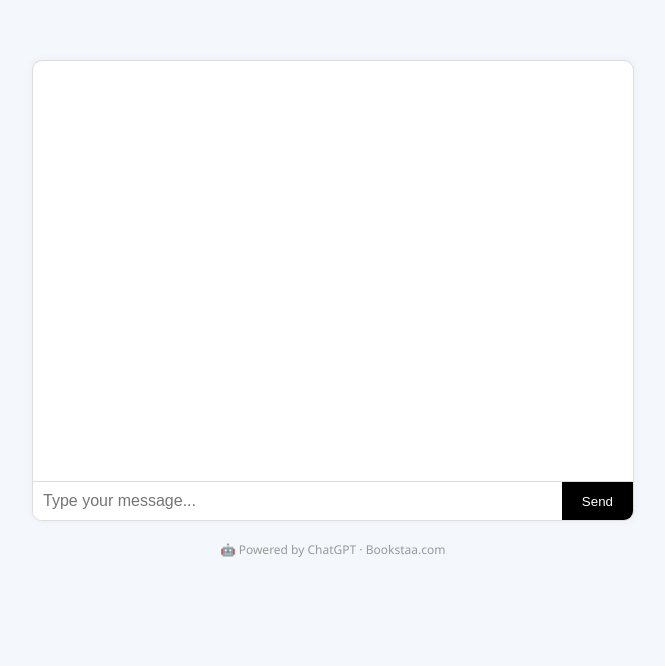
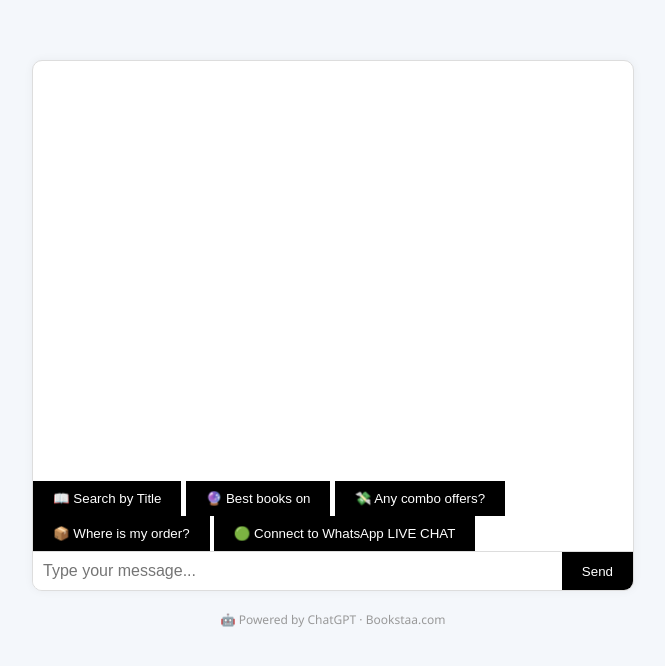
Before and after one commit to bookstaa/BookstaaChatbot, a website: page index.html in a window 1280 px wide. Shown: the whole page, without its empty margins (307-972 px from the left). Drawn offline with Linux system fonts and the light colour scheme.

Commit message:
Update index.html

```diff
--- a/index.html
+++ b/index.html
@@ -9,6 +9,13 @@
 <body>
   <div class="chat-container">
     <div id="chat-box" class="chat-box"></div>
+    <div class="suggested-prompts">
+  <button class="suggested-prompt">📖 Search by Title</button>
+  <button class="suggested-prompt">🔮 Best books on <keywords></button>
+  <button class="suggested-prompt">💸 Any combo offers?</button>
+  <button class="suggested-prompt">📦 Where is my order?</button>
+  <button class="suggested-prompt">🟢 Connect to WhatsApp LIVE CHAT</button>
+</div>
     <div class="input-container">
       <input type="text" id="user-input" placeholder="Type your message..." />
       <button onclick="sendMessage()">Send</button>
```
